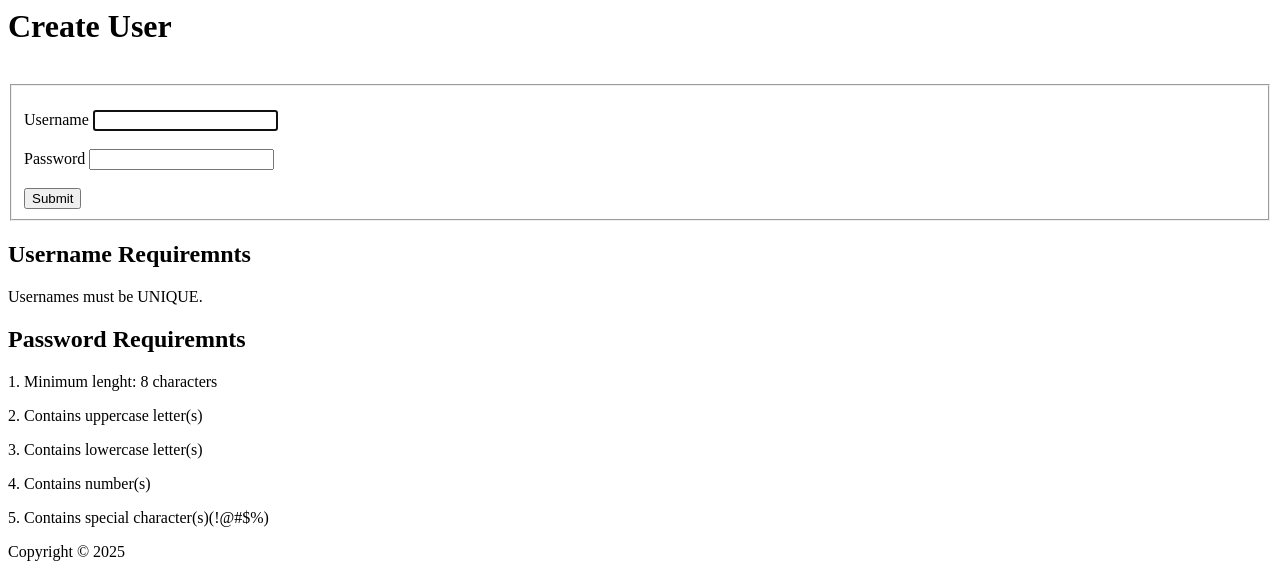
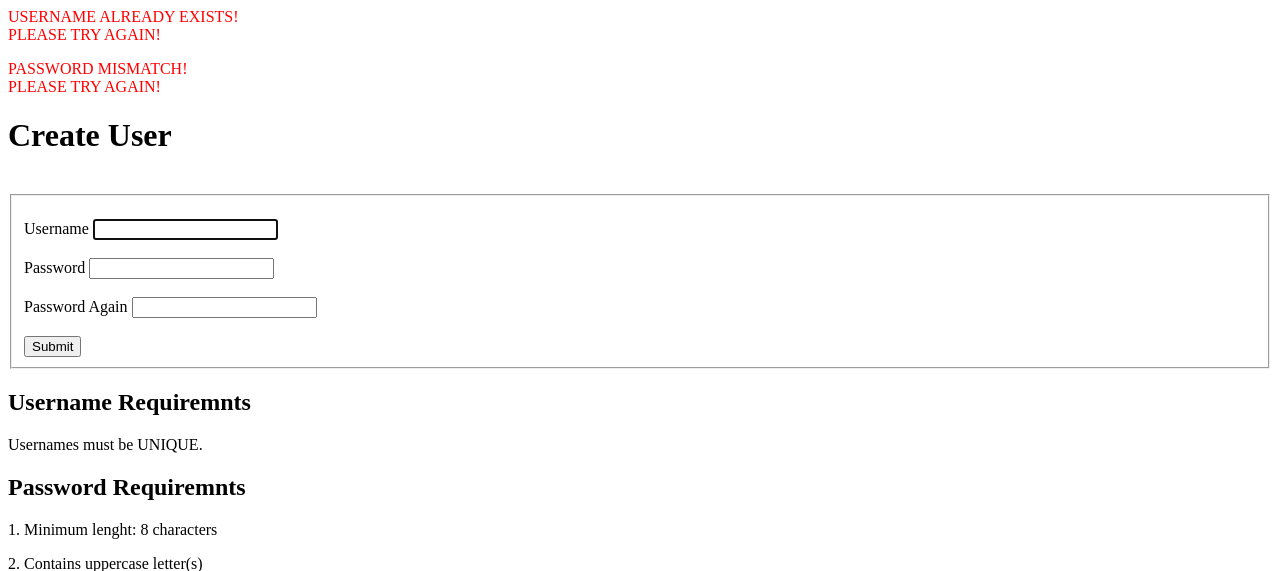
Before and after one commit to lsmasters/COSC4806-3, a PHP site: page /create/check?username=1 in a window 1280 px wide. Shown: the top 571 px of the page. Run offline with PHP 8.4, Linux system fonts and the light colour scheme; the visitor is signed in with stand-in values (Sample User, id 1); data that the repository does not hold is empty.

Commit message:
Create new user development continues with unique pwd  and password entry match checks completed

```diff
--- a/app/views/create/index.php
+++ b/app/views/create/index.php
@@ -1,3 +1,16 @@
+<?php
+//notice for unique usernames
+if (isset($_SESSION['usernameUsed']) &&
+$_SESSION['usernameUsed']){
+  echo '<p style="color:red">USERNAME ALREADY EXISTS! <br>  PLEASE TRY AGAIN!  </p>';
+}
+//notice for password entry mismatch
+if(isset($_SESSION['pwmismatch']) && $_SESSION['pwmismatch'] == 1){
+      echo '<p style="color:red">PASSWORD MISMATCH! <br> PLEASE TRY AGAIN!  </p>';
+}
+
+?>
+
 
 <main role="main" class="container">
 <h1>Create User</h1>
@@ -14,8 +27,13 @@
       </div>
       <br>
       <div class="form-group">
-        <label for="password">Password</label>
+        <label for="password">Password      </label>
         <input required type="password" class="form-control" name="password">
+      </div>
+      <br>
+      <div class="form-group">
+        <label for="password">Password Again</label>
+        <input required type="password" class="form-control" name="password2">
       </div>
             <br>
         <button type="submit" class="btn btn-primary">Submit</button>
```
Also changed, not shown: app/models/User.php (+13 -3 lines).
